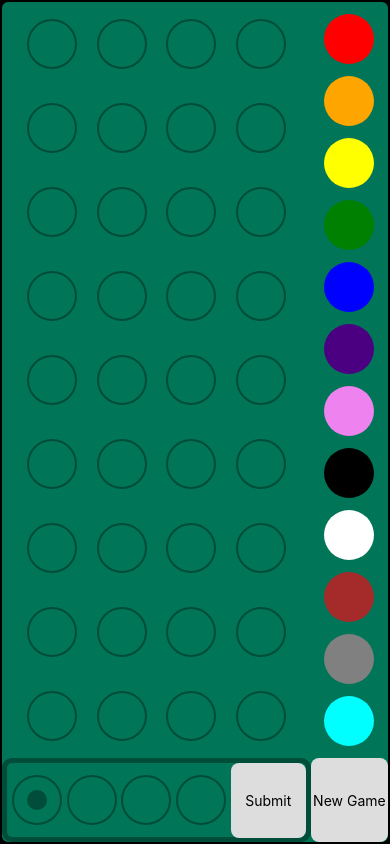
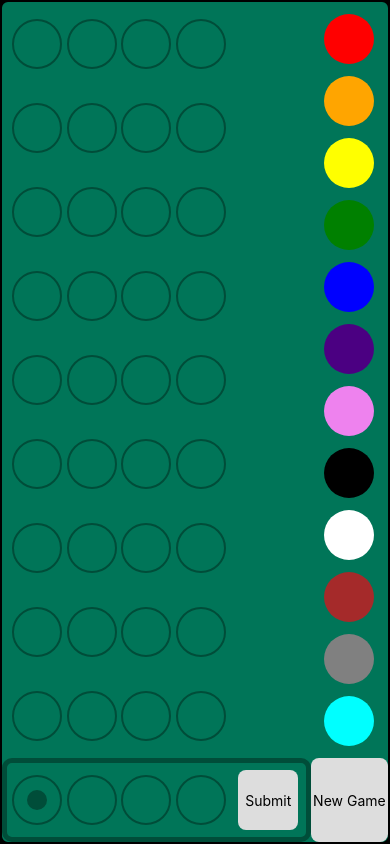
Before and after one commit to freddyh/mastermind-react-native, a React Native app: screen / in a window 390 px wide. Built offline with nearby package versions, Linux system fonts and the light colour scheme.

Commit message:
added container for results view

```diff
--- a/src/components/Board.tsx
+++ b/src/components/Board.tsx
@@ -29,11 +29,22 @@ export default class Board extends Component<Props> {
         </GuessRow>
       );
 
-      const resultsView = (isActiveRow ?
-        <TouchableOpacity
+      const resultsView = (
+        <View
           style={{
             height: 75,
             width: 75,
+            alignItems: 'center',
+            alignContent: 'center',
+            justifyContent: 'center',
+            borderRadius: 8
+          }}>
+          {
+            (isActiveRow ?
+              <TouchableOpacity
+                style={{
+                  height: '80%',
+                  width: '80%',
                   backgroundColor: '#DDDDDD',
                   alignItems: 'center',
                   alignContent: 'center',
@@ -55,6 +66,9 @@ export default class Board extends Component<Props> {
                   results={this.props.results[index]} >
                 </ResultsContainer>
               )
+            )
+          }
+        </View>
       );
 
       return (
```
Lines whose indentation alone changed are shown as unchanged.
